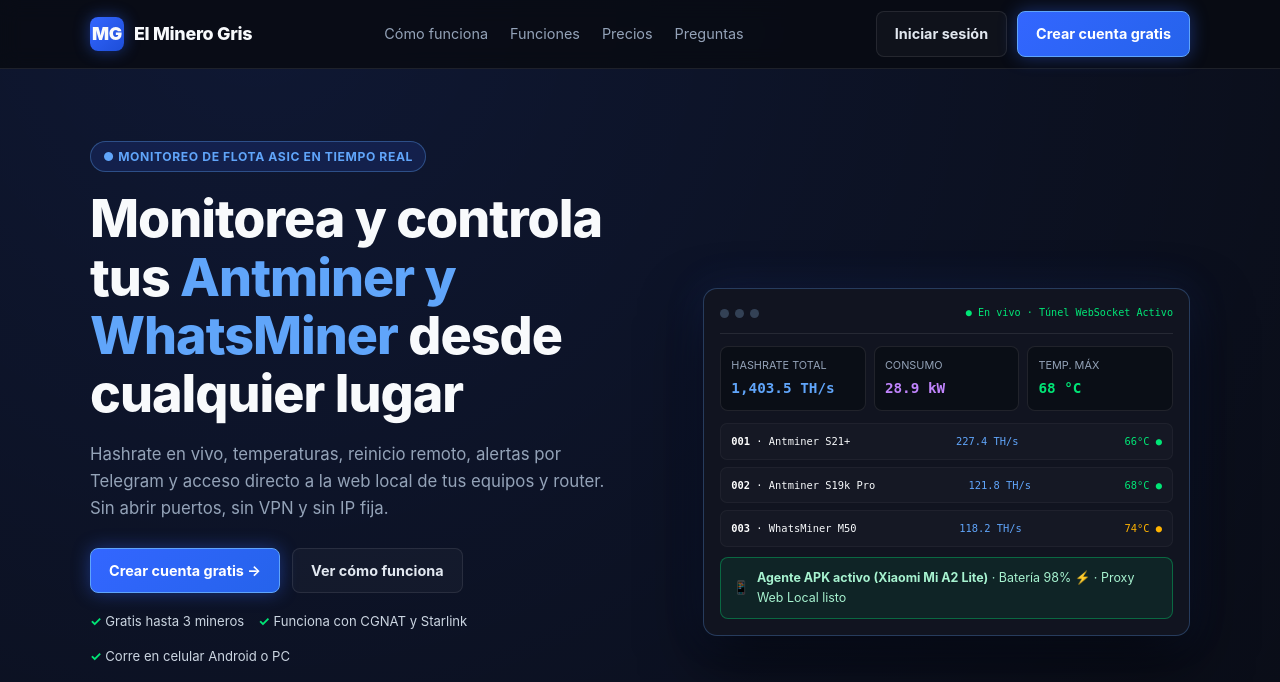
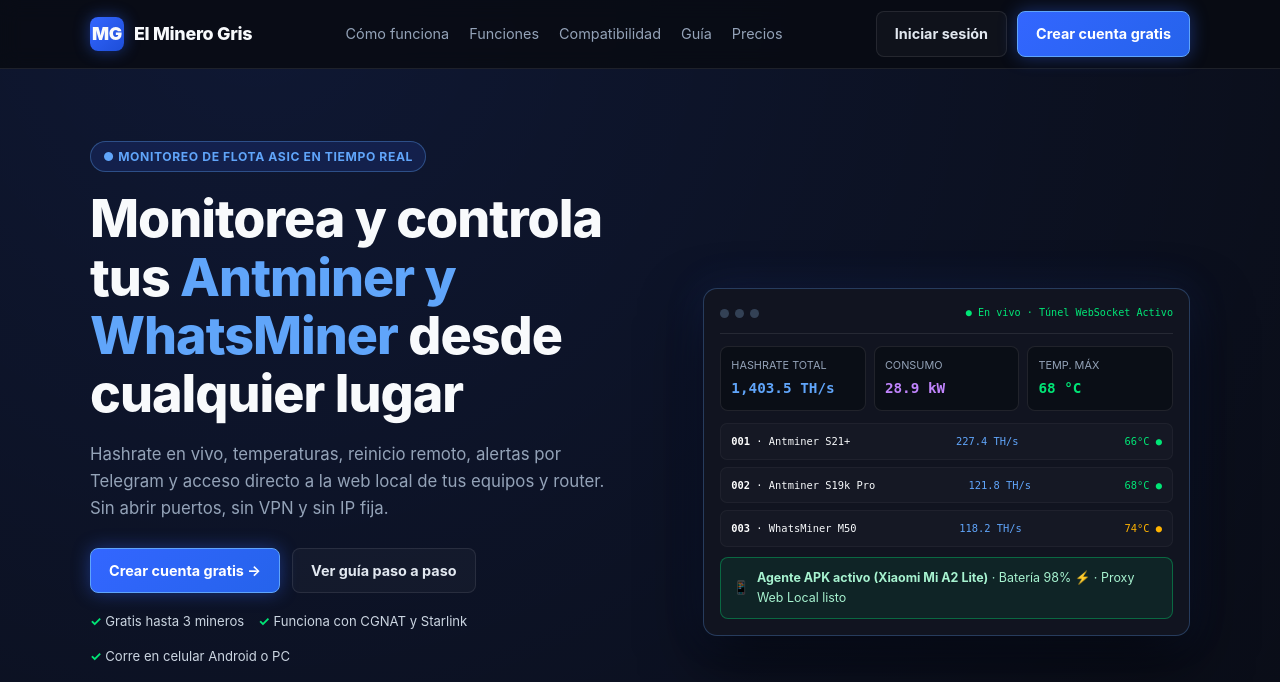
Before and after one commit to elminerogris/antminer-panel, a Flask app: page / in a window 1280 px wide. Shown: the top 682 px of the page. Run offline with Flask 3, Linux system fonts and the light colour scheme; some libraries are stand-ins or nearby versions.

Commit message:
Update landing.html

```diff
--- a/templates/landing.html
+++ b/templates/landing.html
@@ -8,6 +8,7 @@
     <meta name="keywords" content="monitoreo antminer, controlar antminer remoto, panel mineria asic, watchdog antminer, monitoreo whatsminer, acceso remoto antminer sin vpn, el minero gris">
     <link rel="canonical" href="https://elminerogris.com/">
     <meta name="robots" content="index, follow">
+    <link rel="icon" type="image/png" href="/static/logo.png">
 
     <!-- Open Graph (WhatsApp, Telegram, Facebook) -->
     <meta property="og:type" content="website">
@@ -15,6 +16,15 @@
     <meta property="og:title" content="El Minero Gris — Controla tu Granja ASIC desde el Celular">
     <meta property="og:description" content="Hashrate en vivo, temperaturas, alertas Telegram, Watchdog, Horarios de Tarifa Pico y acceso web local a tus Antminer y Router sin abrir puertos.">
     <meta property="og:site_name" content="El Minero Gris">
+    <meta property="og:image" content="https://elminerogris.com/static/og-preview.png">
+    <meta property="og:image:width" content="1200">
+    <meta property="og:image:height" content="630">
+
+    <!-- Twitter / X Card -->
+    <meta name="twitter:card" content="summary_large_image">
+    <meta name="twitter:title" content="El Minero Gris — Controla tu Granja ASIC desde el Celular">
+    <meta name="twitter:description" content="Monitoreo 24/7, Watchdog, Telegram y Proxy Web Local para Antminer y WhatsMiner sin VPN ni abrir puertos.">
+    <meta name="twitter:image" content="https://elminerogris.com/static/og-preview.png">
 
     <!-- Datos estructurados para Google (Schema.org) -->
     <script type="application/ld+json">
@@ -25,6 +35,7 @@
       "applicationCategory": "UtilitiesApplication",
       "operatingSystem": "Web, Android, Windows, Linux",
       "url": "https://elminerogris.com/",
+      "image": "https://elminerogris.com/static/og-preview.png",
       "description": "Plataforma en la nube para monitorear y controlar mineros ASIC Antminer y WhatsMiner de forma remota sin VPN ni abrir puertos.",
       "offers": {
         "@type": "Offer",
@@ -79,7 +90,7 @@
             display: flex; align-items: center; justify-content: center;
             font-weight: 900; box-shadow: 0 0 16px rgba(51, 102, 255, 0.45);
         }
-        .nav-links { display: flex; align-items: center; gap: 22px; font-size: 0.9em; color: var(--text-muted); }
+        .nav-links { display: flex; align-items: center; gap: 20px; font-size: 0.9em; color: var(--text-muted); }
         .nav-links a:hover { color: #fff; }
         .nav-cta { display: flex; align-items: center; gap: 10px; }
         .btn {
@@ -213,7 +224,6 @@
         }
         .footer-links a:hover { color: var(--blue-light); text-decoration: underline; }
 
-        /* Botón flotante de Soporte WhatsApp */
         .wa-float-btn {
             position: fixed;
             bottom: 22px;
@@ -236,7 +246,7 @@
             box-shadow: 0 12px 28px rgba(0, 0, 0, 0.65), 0 0 22px rgba(37, 211, 102, 0.7);
         }
 
-        @media (max-width: 900px) {
+        @media (max-width: 960px) {
             .hero-grid { grid-template-columns: 1fr; }
             .nav-links { display: none; }
             .hero-metrics { grid-template-columns: repeat(2, 1fr); }
@@ -253,8 +263,9 @@
             <nav class="nav-links">
                 <a href="#como-funciona">Cómo funciona</a>
                 <a href="#funciones">Funciones</a>
+                <a href="/compatibilidad">Compatibilidad</a>
+                <a href="/guia">Guía</a>
                 <a href="#precios">Precios</a>
-                <a href="#faq">Preguntas</a>
             </nav>
             <div class="nav-cta">
                 <a href="/login" class="btn btn-outline">Iniciar sesión</a>
@@ -274,7 +285,7 @@
                     </p>
                     <div class="hero-actions">
                         <a href="/register" class="btn btn-primary">Crear cuenta gratis →</a>
-                        <a href="#como-funciona" class="btn btn-outline">Ver cómo funciona</a>
+                        <a href="/guia" class="btn btn-outline">Ver guía paso a paso</a>
                     </div>
                     <div class="hero-checks">
                         <span><b>✓</b> Gratis hasta 3 mineros</span>
@@ -456,7 +467,7 @@
                     </details>
                     <details class="faq-item">
                         <summary>¿Qué modelos de mineros son compatibles?</summary>
-                        <p>Es compatible con la mayoría de equipos Bitmain Antminer (S19, S19k Pro, S19 XP, S21, S21+, S23, Hydro, L7, L9, Z15, KS3/KS5) y MicroBT WhatsMiner (M30, M50, M60 y series Hydro).</p>
+                        <p>Es compatible con la mayoría de equipos Bitmain Antminer (S19, S19k Pro, S19 XP, S21, S21+, S23, Hydro, L7, L9, Z15, KS3/KS5) y MicroBT WhatsMiner (M30, M50, M60 y series Hydro). <a href="/compatibilidad" style="color:var(--blue-light); text-decoration:underline;">Ver lista completa</a>.</p>
                     </details>
                     <details class="faq-item">
                         <summary>¿Puedo usar un celular Android viejo en lugar de una computadora?</summary>
@@ -471,6 +482,10 @@
         <div class="container">
             <p>© 2026 <b>El Minero Gris</b> — Monitoreo y Control Remoto de Granjas ASIC.</p>
             <div class="footer-links">
+                <a href="/compatibilidad">Mineros Compatibles</a>
+                <span>·</span>
+                <a href="/guia">Guía de Instalación</a>
+                <span>·</span>
                 <a href="/privacidad">Política de Privacidad</a>
                 <span>·</span>
                 <a href="/terminos">Términos de Servicio</a>
```
